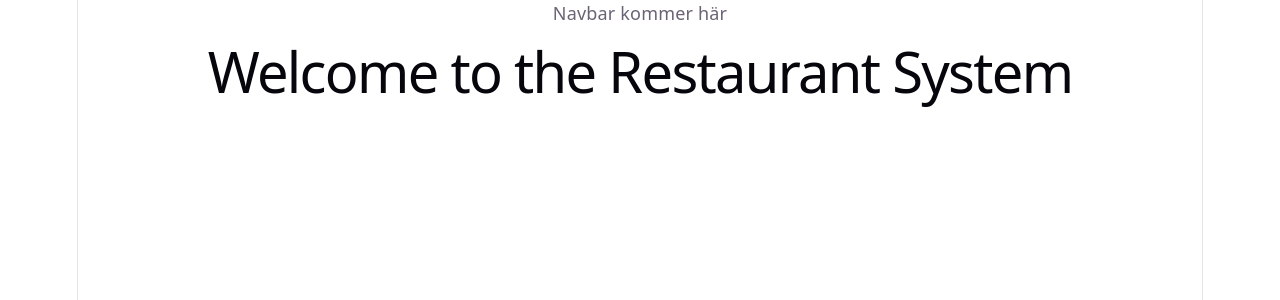
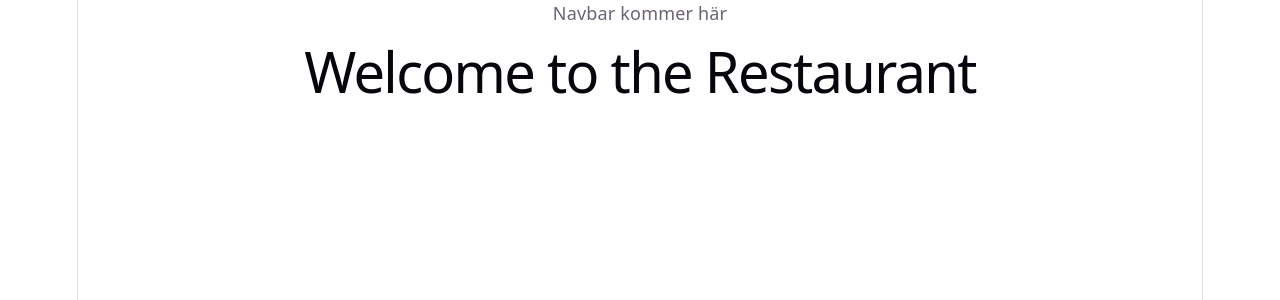
Before and after one commit to youabd123/restaurant-system-client, a React (Vite) app: page / in a window 1280 px wide. Shown: the top 300 px of the page. Built offline with nearby package versions, Linux system fonts and the light colour scheme.

Commit message:
feat: setup React app structure

```diff
--- a/src/pages/HomePage.jsx
+++ b/src/pages/HomePage.jsx
@@ -1,3 +1,3 @@
 export default function HomePage() {
-  return <h1>Welcome to the Restaurant System</h1>
+  return <h1>Welcome to the Restaurant</h1>
 }
```
